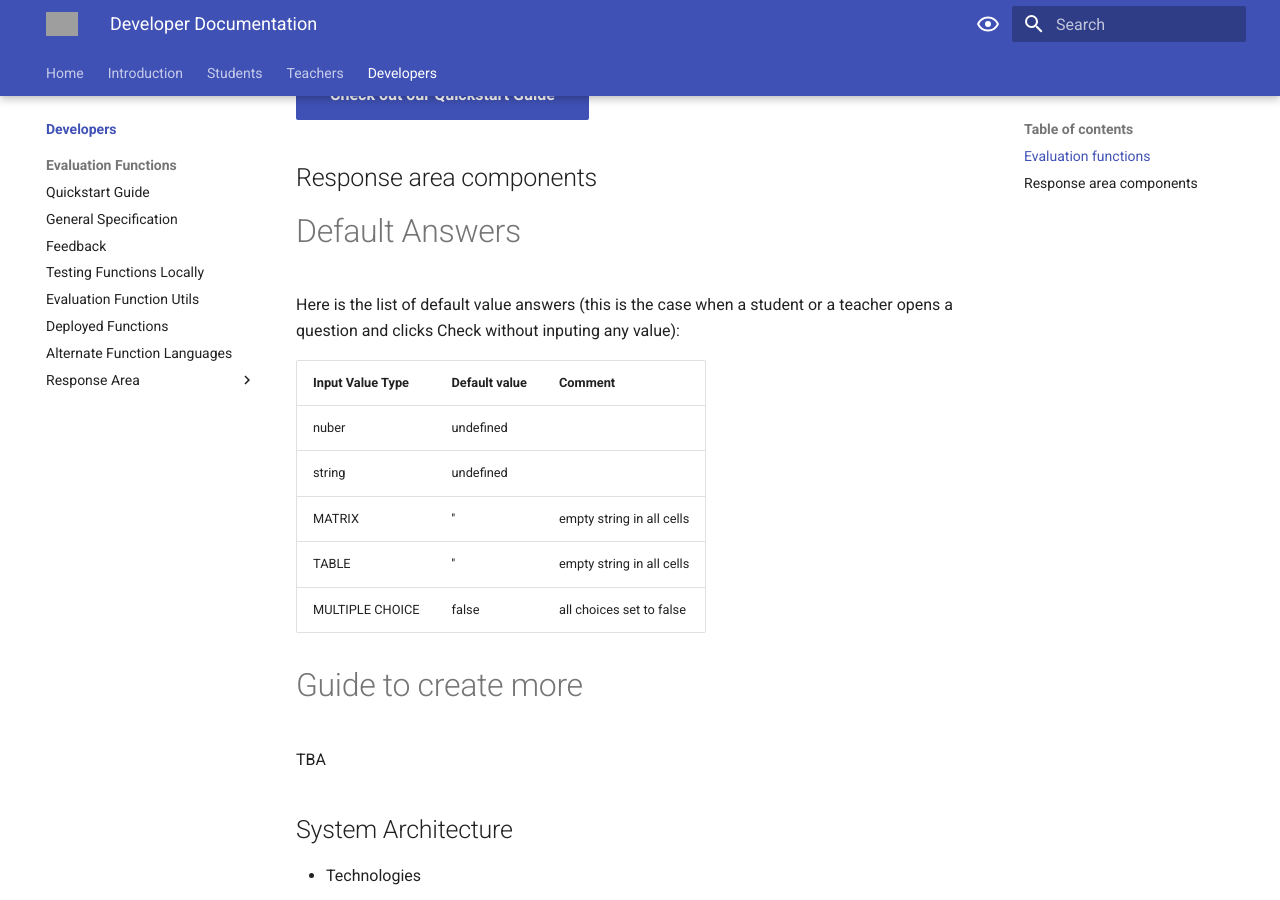
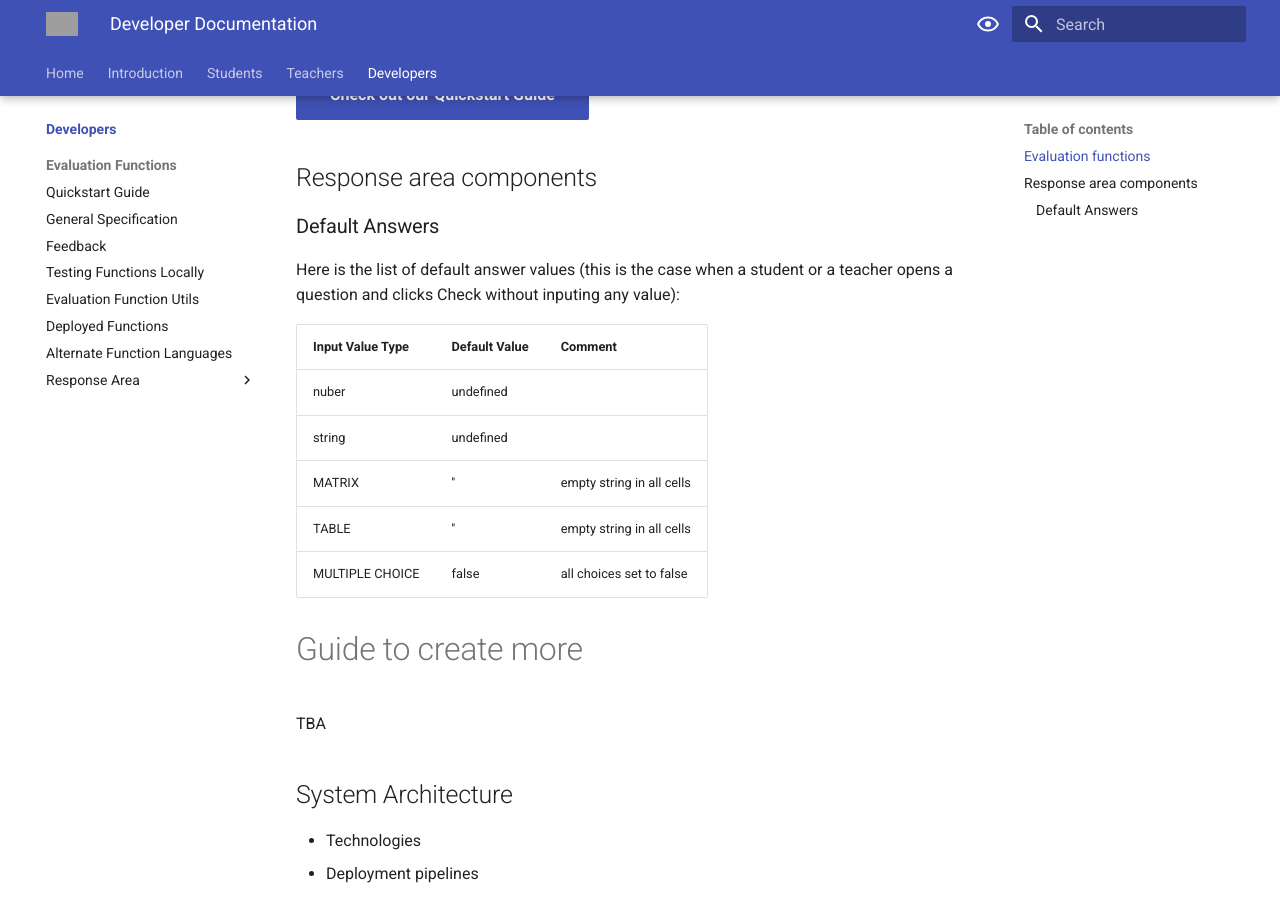
Before and after one commit to lambda-feedback/user-documentation, an MkDocs documentation site: the page built from docs/developer/index.md, in a window 1280 px wide and 900 px high, scrolled down 418 px. Built offline with MkDocs 1.6.1 and Material for MkDocs 9.7.7, drawn with Linux system fonts in a browser that asks for light colours; grey boxes are pictures that could not be loaded.

Commit message:
Documentation correction

```diff
--- a/docs/developer/index.md
+++ b/docs/developer/index.md
@@ -10,11 +10,11 @@ Evaluation functions are responsible for taking in a user's response, comparing
 
 ## Response area components
 
-# Default Answers
+### Default Answers
 
-Here is the list of default value answers (this is the case when a student or a teacher opens a question and clicks Check without inputing any value):
+Here is the list of default answer values (this is the case when a student or a teacher opens a question and clicks Check without inputing any value):
 
-| Input Value Type | Default value | Comment                   |
+| Input Value Type | Default Value | Comment                   |
 | :---             | :---          | :---                      |
 | nuber            | undefined     |                           |
 | string           | undefined     |                           |
```
